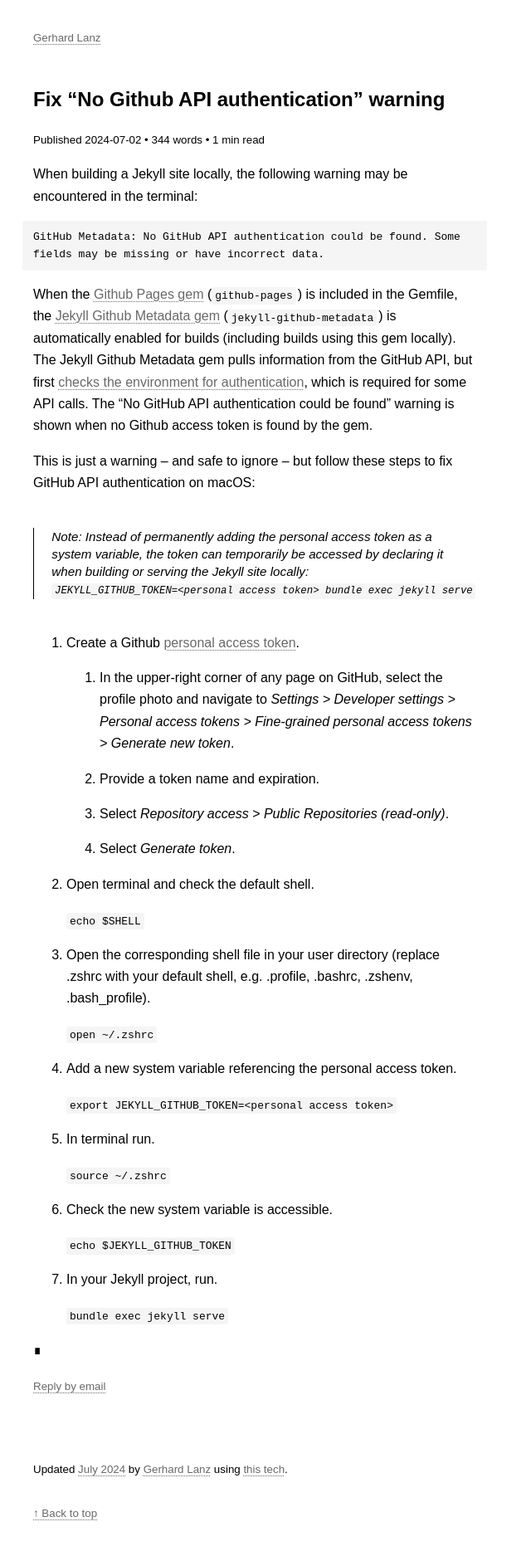
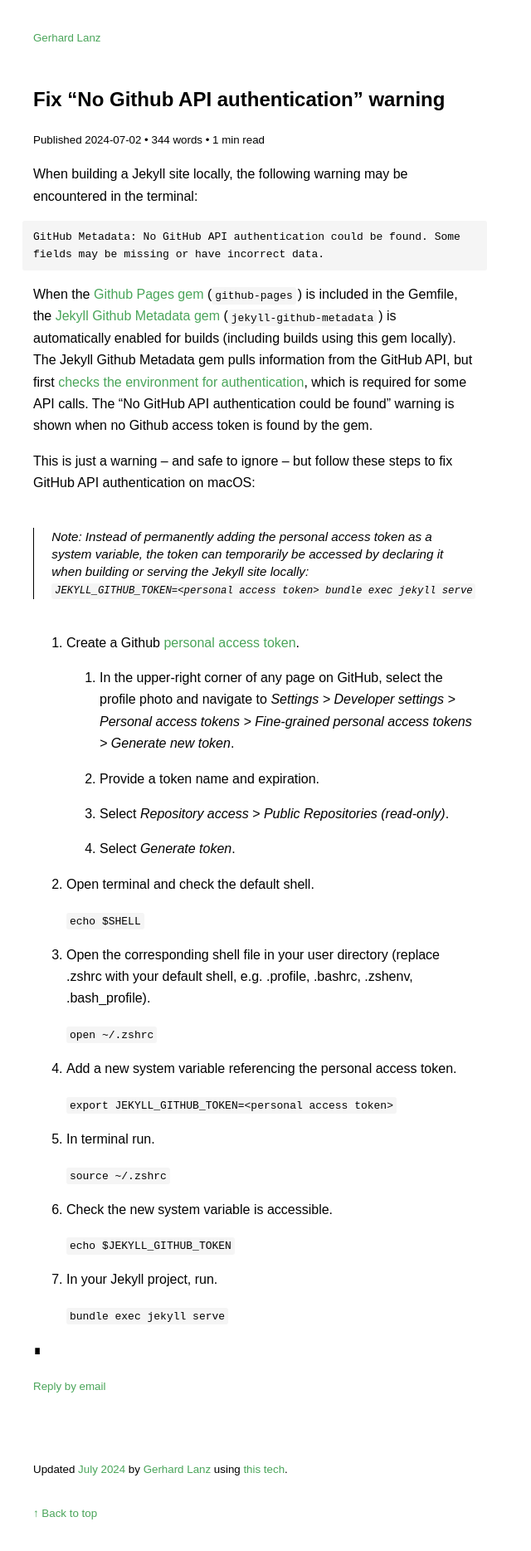
Before and after one commit to gerhardlanz/gerhardla.nz, a Jekyll site: the page built from _posts/2024-07-02-fix-no-github-api-authentication-warning.md, in a window 1280 px wide. Shown: the whole page at 83% size, without its empty margins (0-640 px from the left). Built offline with Jekyll 4.4.1, drawn with Linux system fonts in a browser that asks for light colours; Markdown is read by kramdown in place of the engine named in the settings.

Commit message:
feat: update link style

```diff
--- a/_layouts/default.html
+++ b/_layouts/default.html
@@ -3,73 +3,7 @@
 
 <head>
     <style>
-        :root {
-            color-scheme: light dark
-        }
-
-        body {
-            color: light-dark();
-            background-color: light-dark();
-            font: 100%/1.65 sans-serif
-        }
-
-        article,
-        footer,
-        nav {
-            margin: 2em;
-            max-width: 60ch
-        }
-
-        h1,
-        h2,
-        h3 {
-            line-height: 1.2;
-            margin-top: 2em;
-            text-wrap: balance
-        }
-
-        a {
-            color: light-dark(DimGray, DarkGray);
-            text-underline-offset: 3px;
-            text-decoration-style: dotted;
-            text-decoration-color: light-dark(DimGray, DarkGray);
-            text-decoration-thickness: 1px;
-            transition: background 0.2s linear
-        }
-
-        a:hover {
-            background: light-dark(Chartreuse, Green) !important
-        }
-
-        blockquote {
-            border-left: solid 1px;
-            font: italic 95%/1.4 sans-serif;
-            margin: 2.5rem 0;
-            padding: 0 4%
-        }
-
-        code {
-            background-color: light-dark(WhiteSmoke, DarkSlateGray);
-            border-radius: 3px;
-            margin-right: 2px;
-            padding: 0.2em 0.3em;
-            white-space: nowrap
-        }
-
-        pre code {
-            background-color: light-dark(WhiteSmoke, DarkSlateGray);
-            border-radius: 3px;
-            display: inline-block;
-            margin: auto -1em;
-            padding: 0.65em 1em;
-            white-space: pre-wrap;
-            word-wrap: break-word
-        }
-
-        img {
-            border-radius: 3px;
-            max-width: 100%
-        }
+:root{color-scheme:light dark}body{color:light-dark();background-color:light-dark();font:100%/1.65 sans-serif}article,footer,nav{margin:2em;max-width:60ch}h1,h2,h3{line-height:1.2;margin-top:2em;text-wrap:balance}a{color:#4AA55A;text-decoration:none}a:hover{color:#93C9A1;text-decoration:underline;text-decoration-color:#93C9A1;text-decoration-thickness:1px;text-underline-offset:3px}blockquote{border-left:solid 1px;font:italic 95%/1.4 sans-serif;margin:2.5rem 0;padding:0 4%}code{background-color:light-dark(WhiteSmoke, Black);border-radius:3px;margin-right:2px;padding:0.2em 0.3em;white-space:nowrap}pre code{background-color:light-dark(WhiteSmoke, Black);border-radius:3px;display:inline-block;margin:auto -1em;padding:0.65em 1em;white-space:pre-wrap;word-wrap:break-word}img{border-radius:3px;max-width:100%}
     </style>
     <meta charset="UTF-8">
     <meta name="robots" content="noindex, nofollow">
@@ -79,10 +13,10 @@
     <link rel="icon" type="image/png" sizes="32x32" href="/assets/favicon-32x32.png">
     <link rel="icon" type="image/png" sizes="16x16" href="/assets/favicon-16x16.png">
     <link rel="manifest" href="/assets/site.webmanifest">
-    <link rel="mask-icon" href="/assets/safari-pinned-tab.svg" color="#5bbad5">
+    <link rel="mask-icon" href="/assets/safari-pinned-tab.svg" color="#fff">
     <link rel="shortcut icon" href="/assets/favicon.ico">
     <meta name="color-scheme" content="light dark">
-    <meta name="msapplication-TileColor" content="#da532c">
+    <meta name="msapplication-TileColor" content="#fff">
     <meta name="msapplication-config" content="/assets/browserconfig.xml">
     <meta name="theme-color" content="#f5f5f5" media="(prefers-color-scheme: dark)">
     <meta name="theme-color" content="#333" media="(prefers-color-scheme: light)">
```
